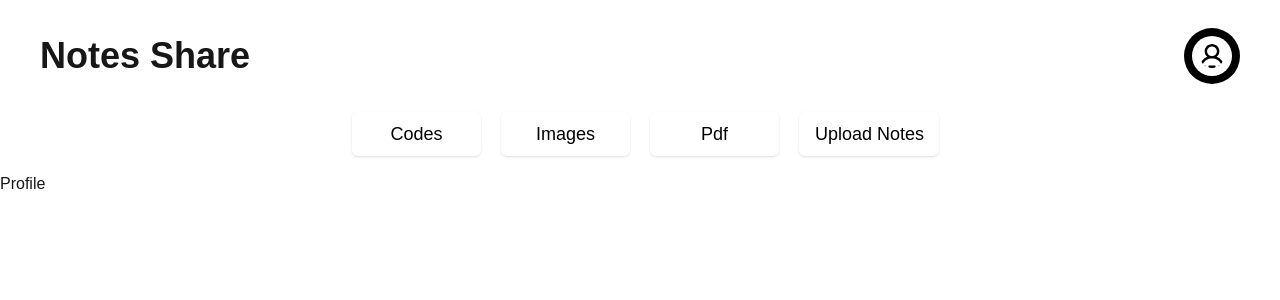
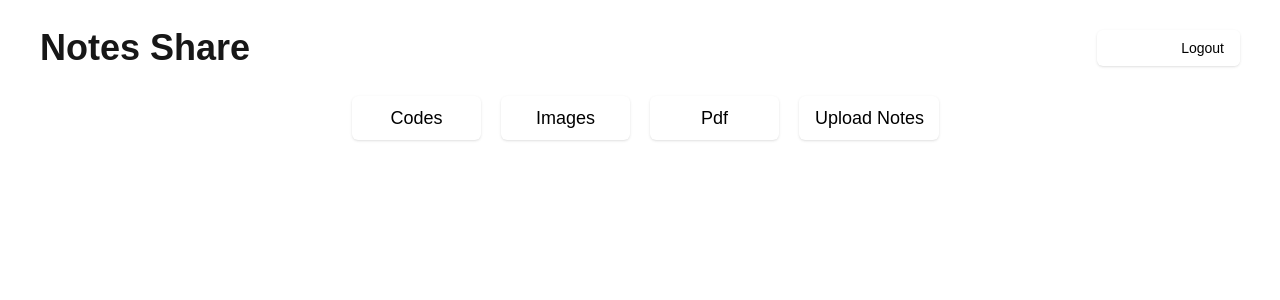
Before and after one commit to AbhayPatil2004/NotesApp-Nextjs, a Next.js app: page /profile in a window 1280 px wide. Before the commit this address had no page. Shown: the top 300 px of the page. Built offline with nearby package versions, Linux system fonts and the light colour scheme; sample sign-in values are in the browser's storage.

Commit message:
Logout done

```diff
--- a/src/app/api/increaseLikesCount/[id]/route.ts
+++ b/src/app/api/increaseLikesCount/[id]/route.ts
@@ -8,6 +8,7 @@ import Pdf from "../../../../models/pdfModel";
 
 // helper function (generic for likes)
 async function updateLikes(id: string, model: any) {
+
   try {
     const updated = await model.findByIdAndUpdate(
       id,
@@ -52,6 +53,8 @@ export async function PUT(
     }
 
     if (dataType === "textContent") {
+
+
       return await updateLikes(id, textContent);
     }
 
--- a/src/app/layout.js
+++ b/src/app/layout.js
@@ -1,7 +1,7 @@
 import { Geist, Geist_Mono } from "next/font/google";
 import "./globals.css";
 import Buttons from "../components/Buttons.jsx";
-import ProfileIcon from "@/components/ProfileIcon";
+import CurrentUser from "@/components/CurrentUser";
 
 
 const geistSans = Geist({
@@ -22,8 +22,8 @@ export const metadata = {
 export default function RootLayout({ children }) {
 
 
+  return (
 
-  return (
     <html lang="en">
       <body
         className={`${geistSans.variable} ${geistMono.variable} antialiased`}
@@ -39,9 +39,7 @@ export default function RootLayout({ children }) {
             </h1>
 
             {/* Profile Button */}
-            <ProfileIcon></ProfileIcon>
-
-
+            <CurrentUser></CurrentUser>
           </div>
 
           {/* Buttons section */}
--- a/src/app/profile/page.jsx
+++ b/src/app/profile/page.jsx
@@ -46,22 +46,23 @@ export default function Profile() {
     }
   };
 
-
   useEffect(() => {
-    const stored = localStorage.getItem("username");
+    const stored = localStorage.getItem("user");
 
     if (!stored) {
       router.push("/auth/signup");
       return;
     }
 
-    setUsername(stored);
+    const userObj = JSON.parse(stored);   // <--- IMPORTANT
+
+    setUsername(userObj.userName || userObj.username);
+
     // fetchUserDetails(stored);
   }, []);
 
   return (
     <div>
-      <h1>Profile</h1>
 
       {/* {loading && <p>Loading your uploads...</p>}
 
--- /dev/null
+++ b/src/components/CurrentUser.jsx
@@ -0,0 +1,46 @@
+"use client"
+
+import React from 'react'
+import { useState } from 'react';
+import { useEffect } from 'react';
+import LogoutButton from './Logout';
+import ProfileIcon from './ProfileIcon';
+import { useRouter } from 'next/navigation';
+
+function CurrentUser() {
+
+    const router = useRouter()
+    const [userName, setUsername] = useState("")
+
+    useEffect(() => {
+
+        const stored = localStorage.getItem("user");
+
+        if (!stored) {
+            // router.push("/auth/signup");
+            return;
+        }
+
+        const userObj = JSON.parse(stored);   // <--- IMPORTANT
+
+        setUsername(userObj.userName || userObj.username);
+
+        // fetchUserDetails(stored);
+    }, []);
+    return (
+        <div>
+            {
+                userName !== "" ? (
+                    <div className="w-full flex justify-between items-center rounded-md shadow gap-5 md:text-sm">
+                        <h1 className="text-xl font-semibold text-white sm:text-sm">{userName}</h1>
+                        <LogoutButton />
+                    </div>
+                ) : (
+                    <ProfileIcon />
+                )
+            }
+        </div>
+    )
+}
+
+export default CurrentUser
--- /dev/null
+++ b/src/components/Logout.jsx
@@ -0,0 +1,22 @@
+"use client";
+import { useRouter } from "next/navigation";
+
+export default function LogoutButton() {
+  const router = useRouter();
+
+  const handleLogout = () => {
+    localStorage.removeItem("user");
+    localStorage.removeItem("name");
+    localStorage.removeItem("userName")
+    router.push("/");
+  };
+
+  return (
+    <button
+      onClick={handleLogout}
+      className="px-4 py-2 bg-white text-black rounded-md text-12px cursor-pointer md:text-sm"
+    >
+      Logout
+    </button>
+  );
+}
```
Also changed, not shown: src/models/likes.model.js (added).
